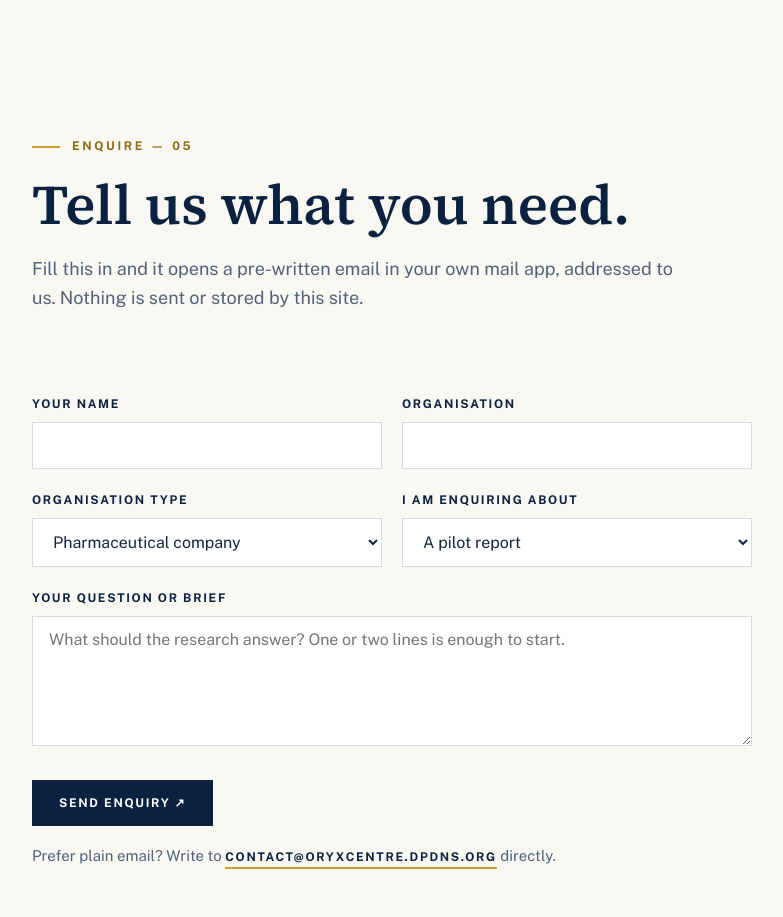
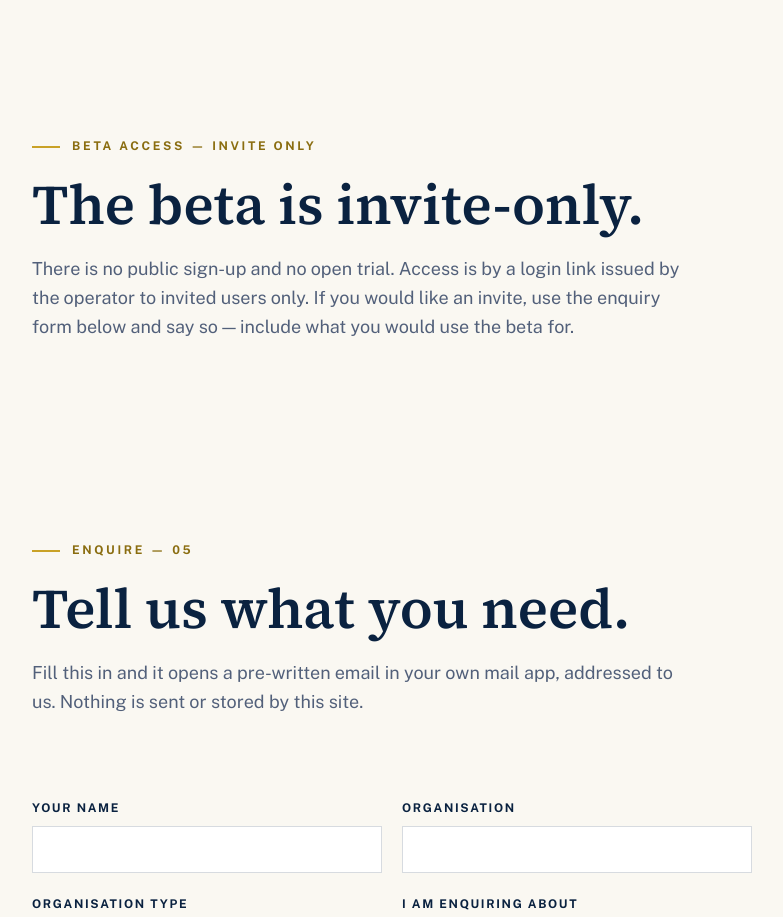
Before and after one commit to oryx-centre/oryx-centre.github.io, a plain HTML site: page oryx-ai.html in a window 1280 px wide. Shown: the part 6014-6931 px from the top of the page, without its empty margins (20-803 px from the left). Drawn offline with nearby package versions, Linux system fonts and the light colour scheme.

Commit message:
Add invite-only beta section to Oryx AI page: no public sign-up, access by operator-issued login link

```diff
--- a/oryx-ai.html
+++ b/oryx-ai.html
@@ -404,6 +404,16 @@
   </div>
 </section>
 
+<section id="beta-access" style="padding-top:20px">
+  <div class="wrap">
+    <div class="sec-head">
+      <div class="eyebrow">Beta access &mdash; invite only</div>
+      <h2>The beta is invite-only.</h2>
+      <p>There is no public sign-up and no open trial. Access is by a login link issued by the operator to invited users only. If you would like an invite, use the enquiry form below and say so — include what you would use the beta for.</p>
+    </div>
+  </div>
+</section>
+
 <section id="enquire" style="padding-top:20px">
   <div class="wrap">
     <div class="sec-head">
```
